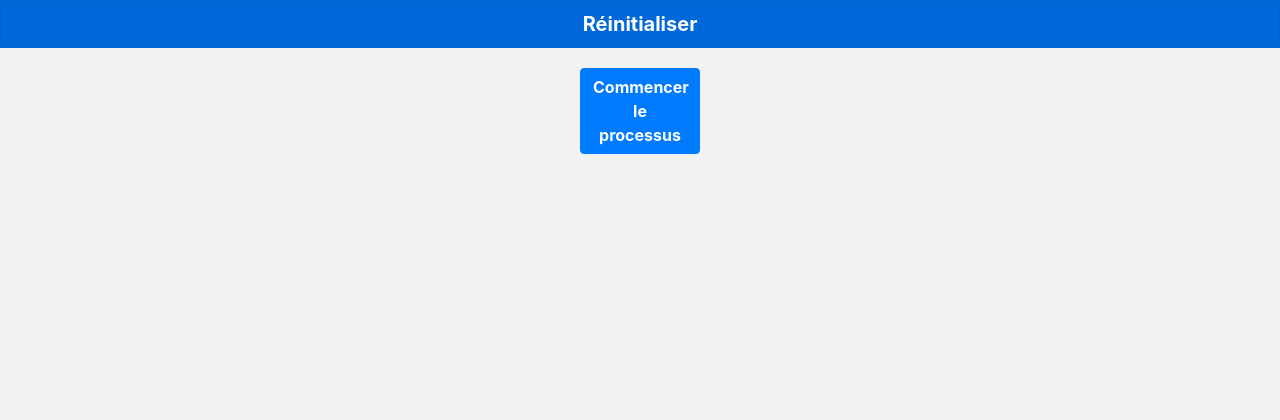
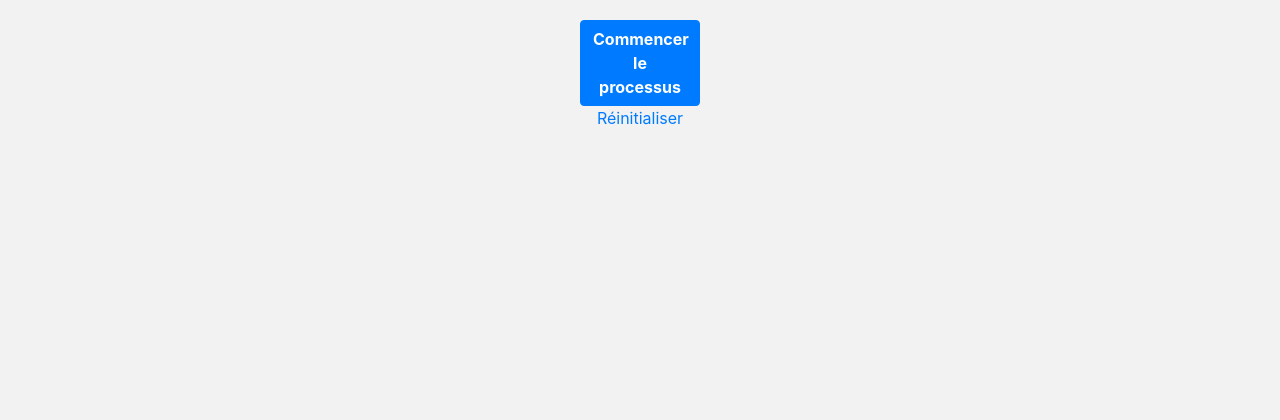
Before and after one commit to jeaunrg/projet-UTAH, a Django app: page /process/ in a window 1280 px wide. Shown: the top 420 px of the page. Run offline with Django 3.2, Linux system fonts and the light colour scheme; parts of the project's set-up code (start-up, migrations or seed data) failed here and were passed over; some libraries are stand-ins or nearby versions.

Commit message:
update process page

```diff
--- a/src/personal/templates/personal/process.html
+++ b/src/personal/templates/personal/process.html
@@ -3,22 +3,26 @@
 
 {% block content %}
 
-<!-- Reset Form -->
-<a href="{% url 'process' %}" role="button" class="btn btn-primary btn-lg btn-block" style="border-radius: 0px;"><b>Réinitialiser</b></a>
-
 <!-- Download Form -->
 <div class="container text-center" style="padding-top: 20px;">
 	<form action="{% url 'process' %}" method="post" style="display: inline;">
 		{% csrf_token %}
+
 		<button class="btn btn-primary" type="submit" style="width:120px;">
 			<strong>Commencer le processus</strong>
 		</button>
 	</form>
+
+  <div class="d-flex flex-column">
+    <a class="m-auto" href="{% url 'process' %}">Réinitialiser</a>
+  </div>
 </div>
 
 <!-- Download Status -->
 <div id="progress-bar-message" class="text-center" style="font-size: 14px"></div>
-<div id='progress-bar' class='progress-bar progress-bar-striped' role='progressbar' style="height:30px; width: 0%; border-radius: 5px">&nbsp;</div>
+<div class="container" style="padding-left: 50px; padding-right: 50px;">
+  <div id='progress-bar' class='progress-bar progress-bar-striped progress-bar-animated' role='progressbar' style="height:20px; width: 0%; border-radius: 5px">&nbsp;</div>
+</div>
 
 <!-- Celery Progress -->
 <script src="{% static 'celery_progress/celery_progress.js' %}"></script>
```
Also changed, not shown: src/db.sqlite3.
